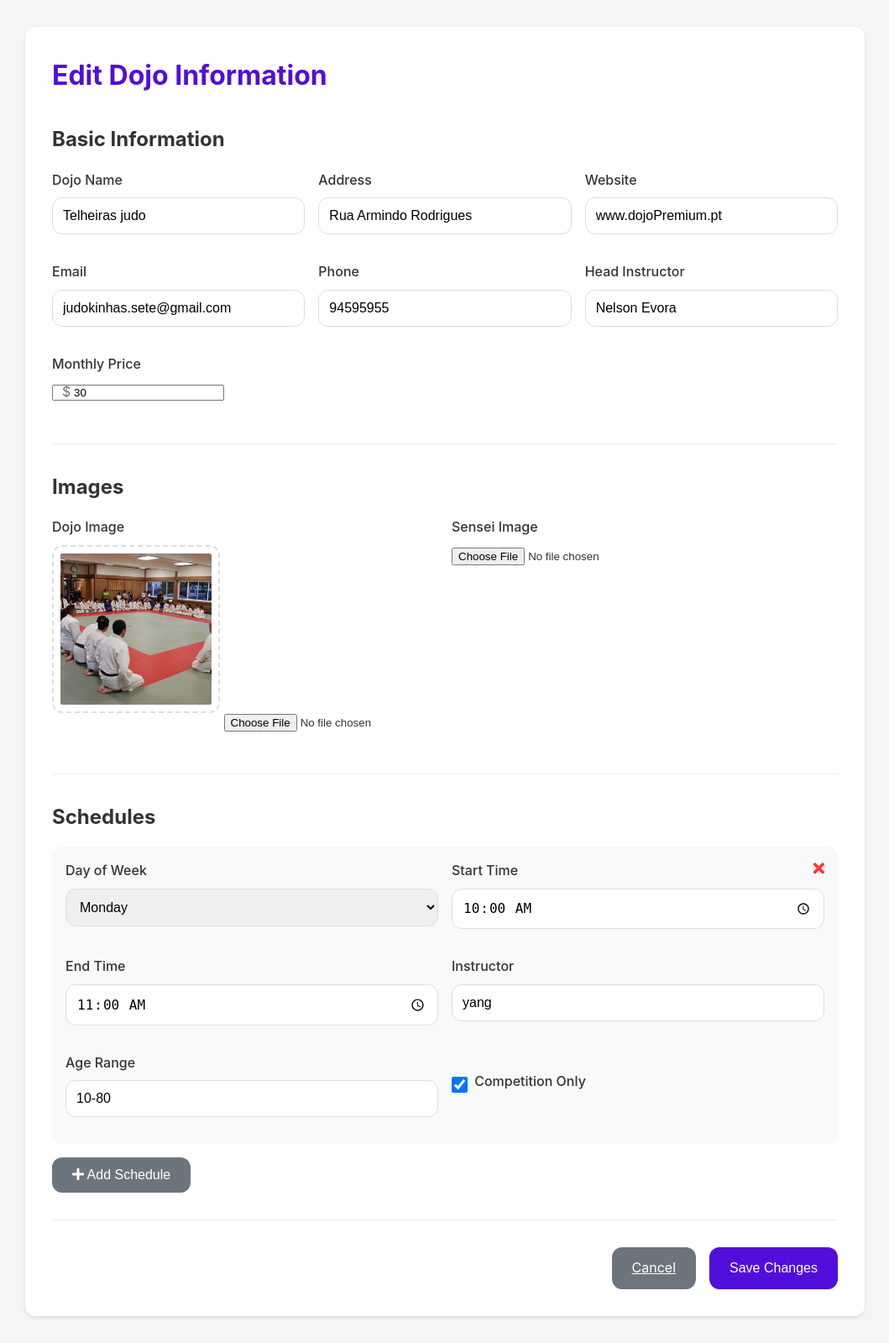
After one commit to Ricardo-Ceia/DojoFinder, a Flask app: page /edit_dojo/1 in a window 1280 px wide. The commit adds this page. Shown: the whole page at 84% size, without its empty margins (110-1169 px from the left). Run offline with Flask 3, Linux system fonts and the light colour scheme; data comes from the database, SQL or seed files in the repository; both versions use the stored data as it was after the commit.

Commit message:
continuing  making the edit dojo system

```diff
--- a/app.py
+++ b/app.py
@@ -41,6 +41,11 @@ app.config['MAIL_PASSWORD'] = 'apzg wucx yhsr kqto'  # Replace with your App Pas
 app.config['MAIL_DEFAULT_SENDER'] = 'dojofinderinfo@gmail.com'  # Default sender email
 
 mail = Mail(app)
+
+def save_image(image):
+    image_path = os.path.join(app.config['UPLOAD_FOLDER'], image.filename)
+    image.save(image_path)
+    return image_path
 
 def admin_required(f):
     @wraps(f)
@@ -116,8 +121,8 @@ def get_dojo_details_with_schedules(dojo_id):
     cursor = conn.cursor()
 
     cursor.execute('''
-        SELECT d.name, d.address, d.website, d.email, d.sensei_path, d.image_path, d.phone, d.head_instructor,
-               s.day_of_week, s.start_time, s.end_time, s.instructor, s.competition_only, s.age_range
+        SELECT d.name, d.address, d.website, d.email, d.sensei_path, d.image_path, d.phone, d.head_instructor,d.price_per_month,d.id,
+               s."day_of_week", s.start_time, s."end_time", s.instructor, s.competition_only, s.age_range
         FROM dojos d
         LEFT JOIN schedules s ON d.id = s.dojo_id
         WHERE d.id = ?
@@ -128,8 +133,8 @@ def get_dojo_details_with_schedules(dojo_id):
 
     # Process `results` into a dojo details object and a list of schedules
     if results:
-        dojo_details = results[0][:8]  # First 9 fields are dojo details
-        schedules = [result[8:] for result in results if result[8] is not None]  # Remaining fields are schedules
+        dojo_details = results[0][:10]  # First 9 fields are dojo details
+        schedules = [result[10:] for result in results if result[10] is not None]  # Remaining fields are schedules
         return dojo_details, schedules
     else:
         return None, []
@@ -196,7 +201,7 @@ def add_dojo_to_premium():
     price = request.form.get('class_price')
     head_instructor = request.form.get('head_instructor')
 
-    print(f"ADD_DOJO_TO_PREMIUM: name:{name} price{price}")
+
     #get the image files
     dojo_image = request.files.get('dojo_image')
     sensei_image = request.files.get('sensei_image')
@@ -367,7 +372,7 @@ def login_form():
         session['user_id'] = user[0]
         session['username'] = user[1]
         next_url = session.pop('intent_redirect',None)
-        print("NEXT_URL:",next_url)
+
         if not next_url:
             next_url = '/'
         return jsonify({'redirect':next_url}),200
@@ -382,7 +387,7 @@ def admin_login():
 def admin_login_form():
     username = request.form.get('username')
     password = request.form.get('password')
-    print(f"usernmame:{username} password:{password}")
+
     if not username or not password:
         return jsonify({'error':'username and password are required!'}),400
 
@@ -450,7 +455,7 @@ def webhook_received():
         dojo_image_path = data_object.get('metadata',{}).get('dojo_image_path')
         sensei_image_path = data_object.get('metadata',{}).get('sensei_image_path')
         latitude,longitude = get_coordinates(address)
-        print(f"TEST:{user_id} {name} {address} {city} {website} {email} {phone} {price} {head_instructor} {latitude} {longitude} {sensei_image_path} {dojo_image_path}")
+
         conn = sqlite3.connect('./DB/dojo_listings.db')
         cursor = conn.cursor()
 
@@ -544,7 +549,102 @@ def manage_dojos():
     conn.close()
     return render_template('manage_dojos.html',dojos=dojos),200
 
+@app.route('/edit_dojo/<int:dojo_id>', methods=['GET'])
+def edit_dojos(dojo_id):
+    dojo_details, schedules = get_dojo_details_with_schedules(dojo_id)
+    return render_template('edit_dojo.html', dojo_details=dojo_details, schedules=schedules), 200
 
+@app.route('/edit_dojo/<int:dojo_id>', methods=['POST'])
+def edit_dojo_form(dojo_id):
+    try:
+        conn = sqlite3.connect('./DB/dojo_listings.db')
+        cursor = conn.cursor()
+         # Handle file uploads
+        cursor.execute('SELECT image_path, sensei_path FROM dojos WHERE id = ?', (dojo_id,))
+        current_images = cursor.fetchone()
+        print(f"current_images: {current_images}")
+        dojo_image = request.files.get('dojo_image')
+        sensei_image = request.files.get('sensei_image')
+
+        # Save files if they were uploaded
+        dojo_image_path = current_images[0]
+        if dojo_image and dojo_image.filename:
+            dojo_image_path = save_image(dojo_image)  # Implement save_image function
+        sensei_image_path = current_images[1]
+        if sensei_image and sensei_image.filename:
+            sensei_image_path = save_image(sensei_image)  # Implement save_image function
+        # Get form data
+        dojo_data = {
+            'name': request.form.get('name'),
+            'address': request.form.get('address'),
+            'website': request.form.get('website'),
+            'email': request.form.get('email'),
+            'phone': request.form.get('phone'),
+            'head_instructor': request.form.get('head_instructor'),
+            'price_per_month': request.form.get('price_per_month'),
+            'dojo_image': dojo_image_path,
+            'sensei_image': sensei_image_path
+        }
+
+        schedules = []
+        days = request.form.getlist('day_of_week[]')
+        start_times = request.form.getlist('start_time[]')
+        end_times = request.form.getlist('end_time[]')
+        instructors = request.form.getlist('instructor[]')
+        age_ranges = request.form.getlist('age_range[]')
+        competition_only = request.form.getlist('competition_only[]')
+
+        for i in range(len(days)):
+            schedule = {
+                'day_of_week': days[i],
+                'start_time': start_times[i],
+                'end_time': end_times[i],
+                'instructor': instructors[i],
+                'age_range': age_ranges[i],
+                'competition_only': i < len(competition_only)  # True if checkbox was checked
+            }
+
+            schedules.append(schedule)
+
+        # Update dojo information
+        cursor.execute('''
+            UPDATE dojos
+            SET name=?, address=?, website=?, email=?, phone=?, head_instructor=?,price_per_month=?, image_path=?, sensei_path=?
+            WHERE id=?
+        ''', (
+            dojo_data['name'], dojo_data['address'], dojo_data['website'],
+            dojo_data['email'], dojo_data['phone'], dojo_data['head_instructor'],
+            dojo_data['price_per_month'], dojo_data['dojo_image'], dojo_data['sensei_image'],
+            dojo_id
+        ))
+
+        # Delete existing schedules for this dojo
+        cursor.execute('DELETE FROM schedules WHERE dojo_id=?', (dojo_id,))
+
+        # Insert new schedules
+        for schedule in schedules:
+            cursor.execute('''
+                INSERT INTO schedules (
+                    dojo_id, day_of_week, start_time, end_time,
+                    instructor, competition_only, age_range
+                ) VALUES (?, ?, ?, ?, ?, ?, ?)
+            ''', (
+                dojo_id,
+                schedule['day_of_week'],
+                schedule['start_time'],
+                schedule['end_time'],
+                schedule['instructor'],
+                schedule['competition_only'],
+                schedule['age_range']
+            ))
+
+        conn.commit()
+        conn.close()
+
+        return redirect('/manage_dojos'),302
+
+    except Exception as e:
+        return jsonify({'status': 'error', 'message': str(e)}), 500
 
 @app.route('/')
 def home():
--- /dev/null
+++ b/templates/edit_dojo.html
@@ -0,0 +1,393 @@
+<!DOCTYPE html>
+<html lang="en">
+<head>
+    <meta charset="UTF-8">
+    <meta name="viewport" content="width=device-width, initial-scale=1.0">
+    <title>Edit Dojo Information</title>
+    <link rel="stylesheet" href="https://cdnjs.cloudflare.com/ajax/libs/font-awesome/5.15.4/css/all.min.css">
+    <style>
+        :root {
+            --primary-color: #500FDB;
+            --primary-hover: #3e0cb3;
+            --accent-color: #ff3333;
+            --text-color: #333;
+            --text-light: #717171;
+            --background: #f5f5f7;
+            --white: #ffffff;
+            --shadow-sm: 0 2px 4px rgba(0, 0, 0, 0.1);
+            --radius: 12px;
+        }
+
+        * {
+            margin: 0;
+            padding: 0;
+            box-sizing: border-box;
+        }
+
+        body {
+            font-family: -apple-system, BlinkMacSystemFont, 'Segoe UI', Roboto, sans-serif;
+            background: var(--background);
+            color: var(--text-color);
+            line-height: 1.6;
+            padding: 2rem;
+        }
+
+        .container {
+            max-width: 1000px;
+            margin: 0 auto;
+            background: var(--white);
+            padding: 2rem;
+            border-radius: var(--radius);
+            box-shadow: var(--shadow-sm);
+        }
+
+        h1 {
+            color: var(--primary-color);
+            margin-bottom: 2rem;
+            font-size: 2rem;
+        }
+
+        .form-section {
+            margin-bottom: 2rem;
+            padding-bottom: 2rem;
+            border-bottom: 1px solid #eee;
+        }
+
+        .form-section h2 {
+            color: var(--text-color);
+            margin-bottom: 1rem;
+            font-size: 1.5rem;
+        }
+
+        .form-grid {
+            display: grid;
+            grid-template-columns: repeat(auto-fit, minmax(300px, 1fr));
+            gap: 1rem;
+        }
+
+        .form-group {
+            margin-bottom: 1rem;
+        }
+
+        label {
+            display: block;
+            margin-bottom: 0.5rem;
+            color: var(--text-color);
+            font-weight: 500;
+        }
+
+        input[type="text"],
+        input[type="email"],
+        input[type="tel"],
+        input[type="time"],
+        input[type="url"],
+        select {
+            width: 100%;
+            padding: 0.75rem;
+            border: 1px solid #ddd;
+            border-radius: var(--radius);
+            font-size: 1rem;
+            transition: border-color 0.3s ease;
+        }
+
+        input:focus,
+        select:focus {
+            outline: none;
+            border-color: var(--primary-color);
+        }
+
+        .schedule-card {
+            background: #f8f9fa;
+            padding: 1rem;
+            border-radius: var(--radius);
+            margin-bottom: 1rem;
+            position: relative;
+        }
+
+        .schedule-card .remove-schedule {
+            position: absolute;
+            top: 1rem;
+            right: 1rem;
+            color: var(--accent-color);
+            cursor: pointer;
+            background: none;
+            border: none;
+            font-size: 1.2rem;
+        }
+
+        .btn {
+            padding: 0.75rem 1.5rem;
+            border: none;
+            border-radius: var(--radius);
+            font-size: 1rem;
+            cursor: pointer;
+            transition: all 0.3s ease;
+        }
+
+        .btn-primary {
+            background: var(--primary-color);
+            color: var(--white);
+        }
+
+        .btn-primary:hover {
+            background: var(--primary-hover);
+        }
+
+        .btn-secondary {
+            background: #6c757d;
+            color: var(--white);
+        }
+
+        .btn-secondary:hover {
+            background: #5a6268;
+        }
+
+        .actions {
+            display: flex;
+            gap: 1rem;
+            justify-content: flex-end;
+            margin-top: 2rem;
+        }
+
+        .checkbox-group {
+            display: flex;
+            align-items: center;
+            gap: 0.5rem;
+        }
+
+        .checkbox-group input[type="checkbox"] {
+            width: 1.2rem;
+            height: 1.2rem;
+        }
+        /* Previous styles remain the same */
+        .image-preview {
+            width: 200px;
+            height: 200px;
+            border-radius: var(--radius);
+            object-fit: cover;
+            margin-bottom: 1rem;
+            border: 2px dashed #ddd;
+            padding: 0.5rem;
+        }
+
+        .price-input {
+            position: relative;
+        }
+
+        .price-input input {
+            padding-left: 1.5rem;
+        }
+
+        .price-input::before {
+            content: '$';
+            position: absolute;
+            left: 0.75rem;
+            top: 50%;
+            transform: translateY(-50%);
+            color: var(--text-light);
+        }
+
+        .image-upload-container {
+            margin-bottom: 1rem;
+        }
+
+        .image-upload-label {
+            display: block;
+            margin-bottom: 0.5rem;
+        }
+
+        .current-image-name {
+            color: var(--text-light);
+            font-size: 0.9rem;
+            margin-top: 0.5rem;
+        }
+    </style>
+</head>
+<body>
+    <div class="container">
+        <script></script>
+        <h1>Edit Dojo Information</h1>
+        <form id="dojoForm" action="/edit_dojo/{{dojo_details[9]}}" method="POST" enctype="multipart/form-data" data-dojo-id="{{ dojo_details[0] }}">
+            <div class="form-section">
+                <h2>Basic Information</h2>
+                <div class="form-grid">
+                    <div class="form-group">
+                        <label for="name">Dojo Name</label>
+                        <input type="text" id="name" name="name" value="{{ dojo_details[0] }}" required>
+                    </div>
+                    <div class="form-group">
+                        <label for="address">Address</label>
+                        <input type="text" id="address" name="address" value="{{ dojo_details[1] }}">
+                    </div>
+                    <div class="form-group">
+                        <label for="website">Website</label>
+                        <input type="url" id="website" name="website" value="{{ dojo_details[2] }}">
+                    </div>
+                    <div class="form-group">
+                        <label for="email">Email</label>
+                        <input type="email" id="email" name="email" value="{{ dojo_details[3] }}">
+                    </div>
+                    <div class="form-group">
+                        <label for="phone">Phone</label>
+                        <input type="tel" id="phone" name="phone" value="{{ dojo_details[6] }}">
+                    </div>
+                    <div class="form-group">
+                        <label for="head_instructor">Head Instructor</label>
+                        <input type="text" id="head_instructor" name="head_instructor" value="{{ dojo_details[7] }}">
+                    </div>
+                    <div class="form-group">
+                        <label for="price_per_month">Monthly Price</label>
+                        <div class="price-input">
+                            <input type="number" id="price_per_month" name="price_per_month" value="{{ dojo_details[8] }}" step="0.1" min="0" required>
+                        </div>
+                    </div>
+                </div>
+            </div>
+
+            <div class="form-section">
+                <h2>Images</h2>
+                <div class="form-grid">
+                    <div class="form-group">
+                        <label class="image-upload-label">Dojo Image</label>
+                        {% if dojo_details[5] %}
+                        <img src="{{ url_for('uploaded_file', filename=dojo_details[5].split('/')[-1]) }}" alt="Current dojo image" class="image-preview">
+                        {% endif %}
+                        <input type="file" id="dojo_image" name="dojo_image" accept="image/*">
+                    </div>
+                    <div class="form-group">
+                        <label class="image-upload-label">Sensei Image</label>
+                        {% if dojo_details[4] %}
+                        <img src="{{ url_for('uploaded_file', filename=dojo_details[4].split('/')[-1]) }}" alt="Current dojo image" class="image-preview">
+                        {% endif %}
+                        <input type="file" id="sensei_image" name="sensei_image" accept="image/*">
+                    </div>
+                </div>
+            </div>
+
+            <div class="form-section">
+                <h2>Schedules</h2>
+                <div id="schedules-container">
+                    {% for schedule in schedules %}
+                    <div class="schedule-card">
+                        <button type="button" class="remove-schedule" onclick="this.parentElement.remove()">
+                            <i class="fas fa-times"></i>
+                        </button>
+                        <div class="form-grid">
+                            <div class="form-group">
+                                <label for="day_{{ loop.index }}">Day of Week</label>
+                                <select id="day_{{ loop.index }}" name="day_of_week[]" required>
+                                    {% for day in ['Monday', 'Tuesday', 'Wednesday', 'Thursday', 'Friday', 'Saturday', 'Sunday'] %}
+                                    <option value="{{ day }}" {{ 'selected' if day == schedule[0] }}>{{ day }}</option>
+                                    {% endfor %}
+                                </select>
+                            </div>
+                            <div class="form-group">
+                                <label for="start_time_{{ loop.index }}">Start Time</label>
+                                <input type="time" id="start_time_{{ loop.index }}" name="start_time[]" value="{{ schedule[1] }}" required>
+                            </div>
+                            <div class="form-group">
+                                <label for="end_time_{{ loop.index }}">End Time</label>
+                                <input type="time" id="end_time_{{ loop.index }}" name="end_time[]" value="{{ schedule[2] }}" required>
+                            </div>
+                            <div class="form-group">
+                                <label for="instructor_{{ loop.index }}">Instructor</label>
+                                <input type="text" id="instructor_{{ loop.index }}" name="instructor[]" value="{{ schedule[3] }}">
+                            </div>
+                            <div class="form-group">
+                                <label for="age_range_{{ loop.index }}">Age Range</label>
+                                <input type="text" id="age_range_{{ loop.index }}" name="age_range[]" value="{{ schedule[5] }}">
+                            </div>
+                            <div class="form-group checkbox-group">
+                                <input type="checkbox" id="competition_{{ loop.index }}" name="competition_only[]" {{ 'checked' if schedule[4] }}>
+                                <label for="competition_{{ loop.index }}">Competition Only</label>
+                            </div>
+                        </div>
+                    </div>
+                    {% endfor %}
+                </div>
+                <button type="button" class="btn btn-secondary" onclick="addSchedule()">
+                    <i class="fas fa-plus"></i> Add Schedule
+                </button>
+            </div>
+
+            <div class="actions">
+                <a href="/manage_dojos" class="btn btn-secondary">Cancel</a>
+                <button type="submit" class="btn btn-primary">Save Changes</button>
+            </div>
+        </form>
+    </div>
+
+    <script>
+        function addSchedule() {
+            const container = document.getElementById('schedules-container');
+            const scheduleCount = container.children.length;
+
+            const scheduleCard = document.createElement('div');
+            scheduleCard.className = 'schedule-card';
+            scheduleCard.innerHTML = `
+                <button type="button" class="remove-schedule" onclick="this.parentElement.remove()">
+                    <i class="fas fa-times"></i>
+                </button>
+                <div class="form-grid">
+                    <div class="form-group">
+                        <label for="day_new_${scheduleCount}">Day of Week</label>
+                        <select id="day_new_${scheduleCount}" name="day_of_week[]" required>
+                            <option value="Monday">Monday</option>
+                            <option value="Tuesday">Tuesday</option>
+                            <option value="Wednesday">Wednesday</option>
+                            <option value="Thursday">Thursday</option>
+                            <option value="Friday">Friday</option>
+                            <option value="Saturday">Saturday</option>
+                            <option value="Sunday">Sunday</option>
+                        </select>
+                    </div>
+                    <div class="form-group">
+                        <label for="start_time_new_${scheduleCount}">Start Time</label>
+                        <input type="time" id="start_time_new_${scheduleCount}" name="start_time[]" required>
+                    </div>
+                    <div class="form-group">
+                        <label for="end_time_new_${scheduleCount}">End Time</label>
+                        <input type="time" id="end_time_new_${scheduleCount}" name="end_time[]" required>
+                    </div>
+                    <div class="form-group">
+                        <label for="instructor_new_${scheduleCount}">Instructor</label>
+                        <input type="text" id="instructor_new_${scheduleCount}" name="instructor[]">
+                    </div>
+                    <div class="form-group">
+                        <label for="age_range_new_${scheduleCount}">Age Range</label>
+                        <input type="text" id="age_range_new_${scheduleCount}" name="age_range[]">
+                    </div>
+                    <div class="form-group checkbox-group">
+                        <input type="checkbox" id="competition_new_${scheduleCount}" name="competition_only[]">
+                        <label for="competition_new_${scheduleCount}">Competition Only</label>
+                    </div>
+                </div>
+            `;
+
+            container.appendChild(scheduleCard);
+        }
+
+        // Preview images before upload
+        function previewImage(input, previewElement) {
+            if (input.files && input.files[0]) {
+                const reader = new FileReader();
+                reader.onload = function(e) {
+                    previewElement.src = e.target.result;
+                };
+                reader.readAsDataURL(input.files[0]);
+            }
+        }
+
+        // Add image preview listeners
+        document.getElementById('dojo_image').addEventListener('change', function() {
+            const preview = this.previousElementSibling;
+            previewImage(this, preview);
+        });
+
+        document.getElementById('sensei_image').addEventListener('change', function() {
+            const preview = this.previousElementSibling;
+            previewImage(this, preview);
+        });
+    </script>
+</body>
+</html>
```
Also changed, not shown: static/js/edit_dojo.js (added, +26 -0 lines), templates/manage_dojos.html (+12 -2 lines), DB/dojo_listings.db.
